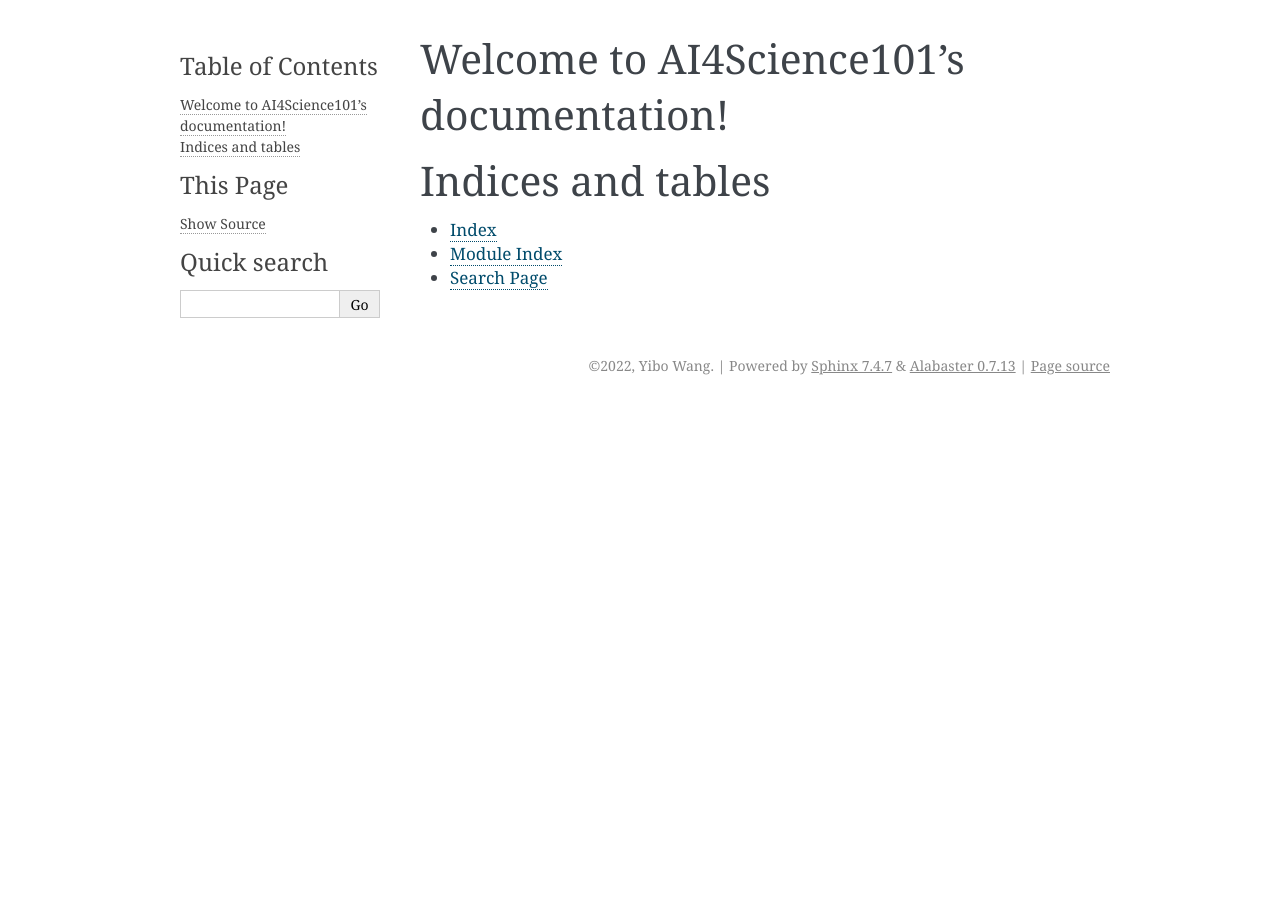
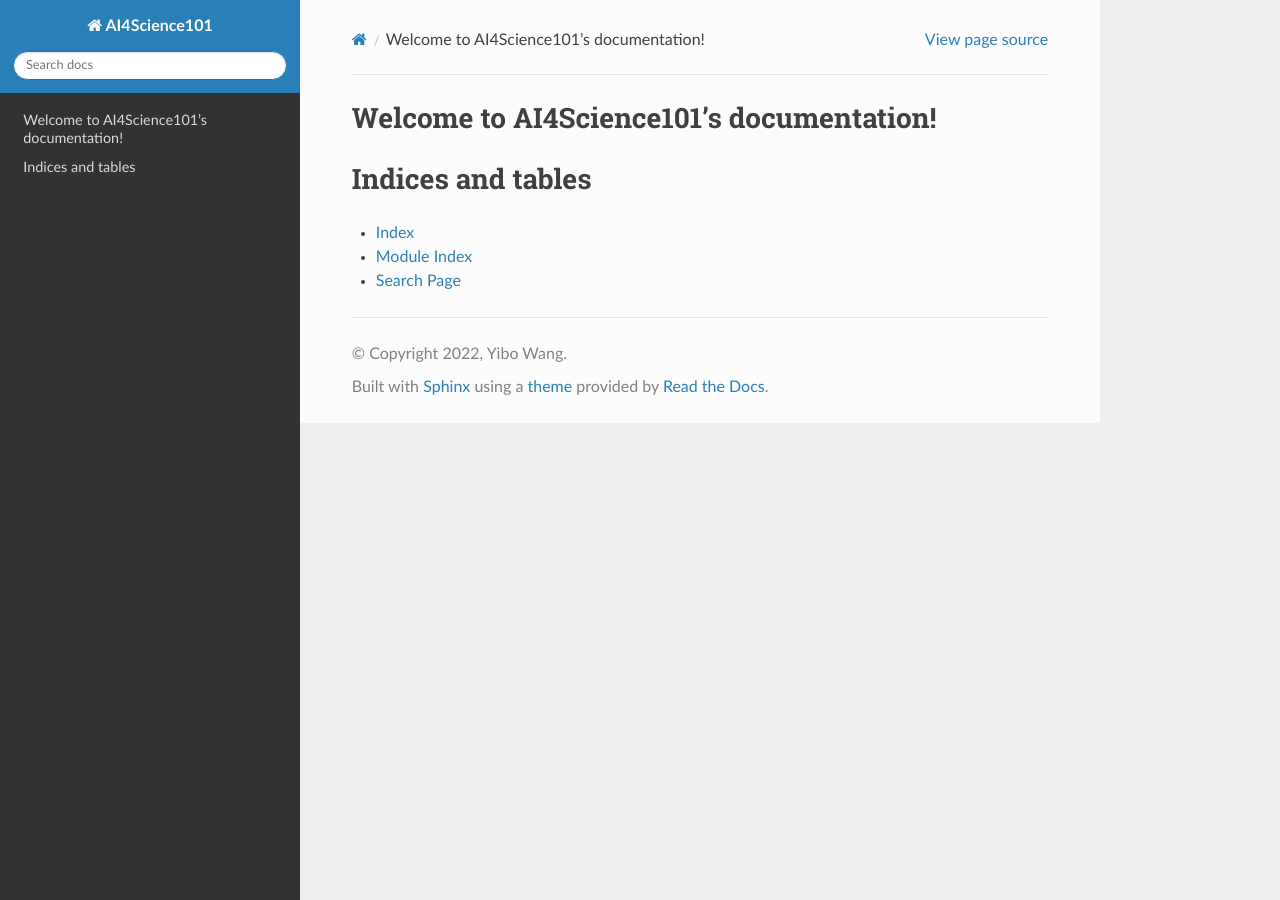
Before and after one commit to deepmodeling/AI4Science101, a Sphinx documentation site: the page built from source/index.rst, in a window 1280 px wide. Built offline with Sphinx 7.4.7 and the Read the Docs theme 2.0.0, drawn with Linux system fonts in a browser that asks for light colours; some of the changed lines change nothing that is shown.

Commit message:
change conf.py

```diff
--- a/source/conf.py
+++ b/source/conf.py
@@ -28,6 +28,11 @@
 # extensions coming with Sphinx (named 'sphinx.ext.*') or your custom
 # ones.
 extensions = [
+        'myst_parser',
+        'deepmodeling_sphinx',
+]
+myst_enable_extensions = [
+    'dollarmath',
 ]
 
 # Add any paths that contain templates here, relative to this directory.
@@ -44,9 +49,12 @@
 # The theme to use for HTML and HTML Help pages.  See the documentation for
 # a list of builtin themes.
 #
-html_theme = 'alabaster'
+html_theme = 'sphinx_rtd_theme'
 
 # Add any paths that contain custom static files (such as style sheets) here,
 # relative to this directory. They are copied after the builtin static files,
 # so a file named "default.css" will overwrite the builtin "default.css".
 html_static_path = ['_static']
+
+latex_engine = 'xelatex'
+mathjax_path = 'https://cdnjs.cloudflare.com/ajax/libs/mathjax/3.2.0/es5/tex-mml-chtml.min.js'
```
